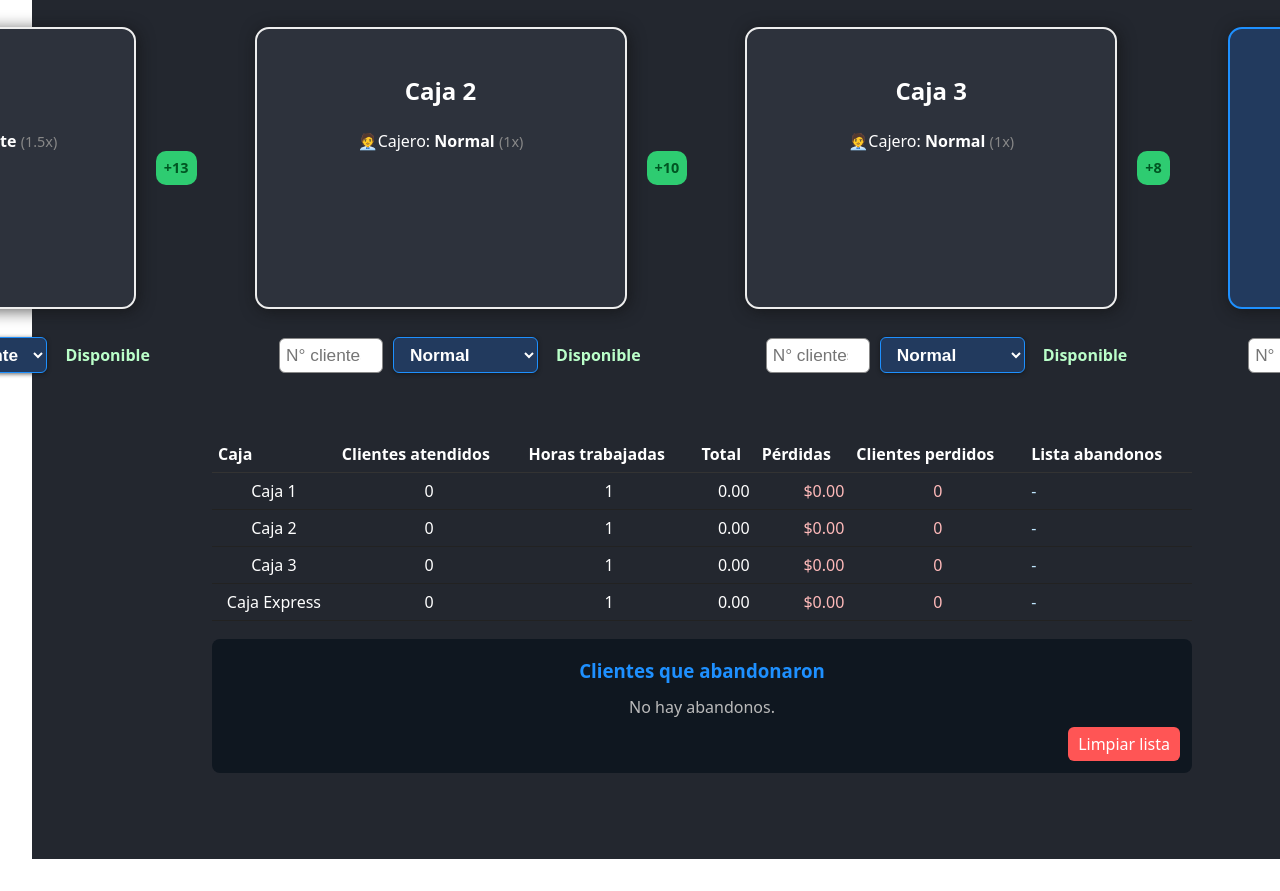
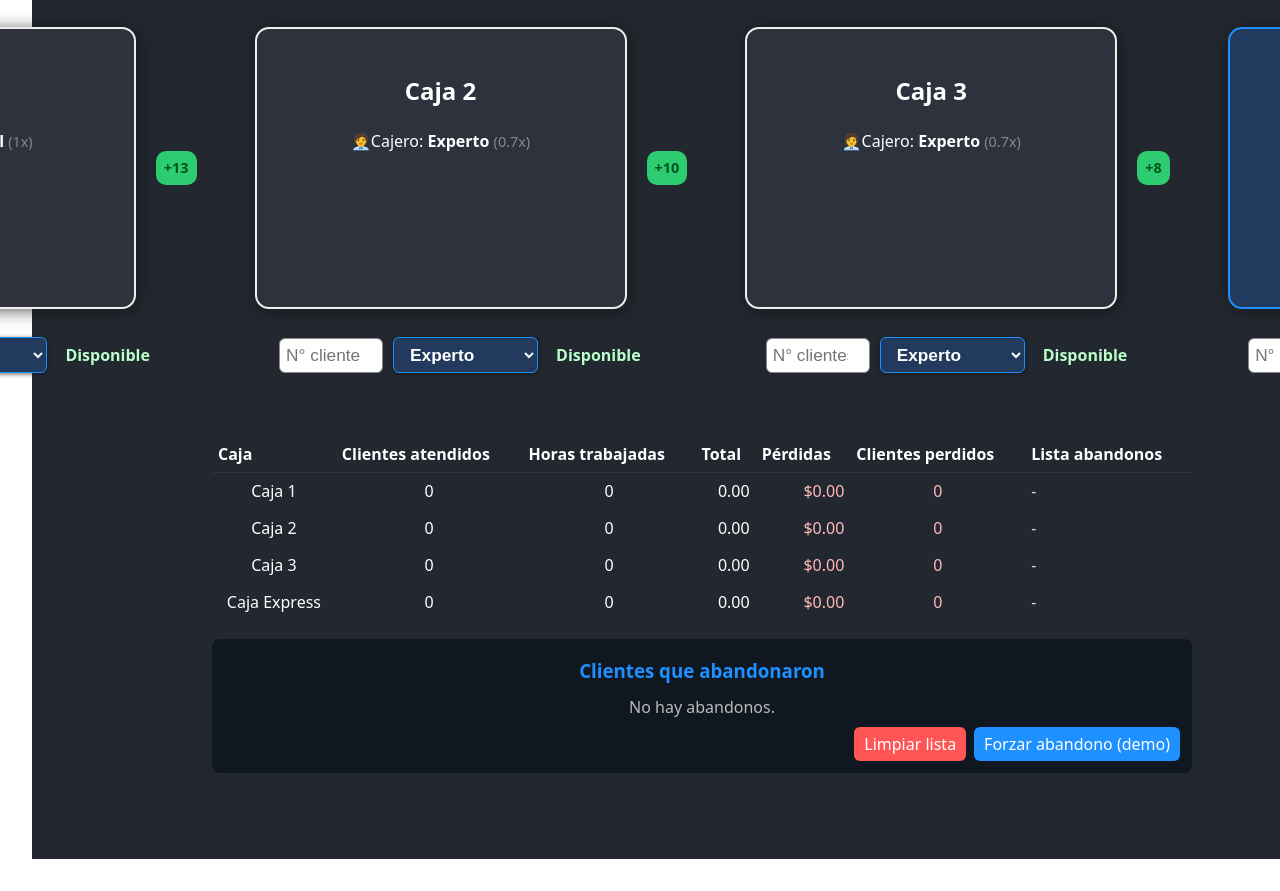
Before and after one commit to Miguelin04/Simulacion, a React app in the folder frontend/: page / in a window 1280 px wide. Shown: the part 380-1271 px from the top of the page. Built offline with nearby package versions, Linux system fonts and the light colour scheme; the HTML template or start-up script is replaced by a standard one.

Commit message:
cambios en el calculo del costo total

```diff
--- a/frontend/src/App.jsx
+++ b/frontend/src/App.jsx
@@ -5,6 +5,9 @@ import { deepClone, calcularTiempoAtencion } from './simulacionUtils';
 import './App.css';
 import Caja from './Caja';
 // Nota: panel de configuración temporal removido para mantener compatibilidad
+
+// Tarifa por hora usada en la tabla de costos (declarada una sola vez)
+const TARIFA_POR_HORA = 0.50;
 
 
 function App() {
@@ -18,11 +21,13 @@ function App() {
       if (experienciaRaw === 1) { multiplicador = 1.5; experienciaStr = 'Principiante'; }
       else if (experienciaRaw === 2) { multiplicador = 1.0; experienciaStr = 'Normal'; }
       else { multiplicador = 0.7; experienciaStr = 'Experto'; }
+      const previewHoras = (1 + Math.floor(Math.random() * 12));
       return {
         experiencia: experienciaStr,
         experiencia_raw: experienciaRaw,
         multiplicador,
-        horas_trabajadas: 0, // segundos
+        horas_trabajadas: 0, // segundos reales acumulados durante la simulación
+        preview_horas_trabajadas_seconds: previewHoras * 3600,
         sueldo_base: 400,
       };
     };
@@ -112,6 +117,20 @@ function App() {
       clientes_perdidos: [],
       cajero: { ...(cajaExpress.cajero || {}), horas_trabajadas: 0 }
     }) : null;
+    // Generar nuevos previews aleatorios (1..12h) y persistir en localStorage cada vez que iniciamos
+    try {
+      for (const c of cajasCopy) {
+        if (!c || !c.cajero) continue;
+        const ph = (1 + Math.floor(Math.random() * 12)) * 3600;
+        c.cajero.preview_horas_trabajadas_seconds = ph;
+        try { window.localStorage.setItem(`preview_horas_${(c.nombre||'').replace(/\s+/g,'_')}`, String(ph)); } catch (e) { void e; }
+      }
+      if (cajaExpressCopy && cajaExpressCopy.cajero) {
+        const phE = (1 + Math.floor(Math.random() * 12)) * 3600;
+        cajaExpressCopy.cajero.preview_horas_trabajadas_seconds = phE;
+        try { window.localStorage.setItem(`preview_horas_${(cajaExpressCopy.nombre||'').replace(/\s+/g,'_')}`, String(phE)); } catch (e) { void e; }
+      }
+    } catch (e) { void e; }
     // Si hay una caja seleccionada en la tabla, calcular referencia para usar como destino
     const destinoSeleccionado = cajaSeleccionada ? (cajasCopy.find(c => c.nombre === cajaSeleccionada) || (cajaExpressCopy && cajaExpressCopy.nombre === cajaSeleccionada ? cajaExpressCopy : null)) : null;
     // Calcular multiplicador y cantidades ajustadas por cada input, pero NO asignar extras todavía
@@ -301,7 +320,8 @@ function App() {
         headers: { 'Content-Type': 'application/x-www-form-urlencoded' },
         body: `nombre=${encodeURIComponent(nombreCaja)}&tipo=${encodeURIComponent(tipo)}`
       });
-    } catch {
+    } catch (e) {
+      void e;
       // Silencioso: si no hay backend, la selección sigue afectando solo al frontend
     }
   }
@@ -315,6 +335,23 @@ function App() {
   const cajaExpressRef = useRef(cajaExpress);
   useEffect(()=>{ cajasRef.current = cajas; }, [cajas]);
   useEffect(()=>{ cajaExpressRef.current = cajaExpress; }, [cajaExpress]);
+  // Asegurar que cada cajero tenga un preview de horas estable (1..12 h) guardado en el estado
+  useEffect(() => {
+    let needUpdate = false;
+    const updated = (cajas || []).map(c => {
+      if (!c || !c.cajero) return c;
+      if (!c.cajero.preview_horas_trabajadas_seconds || c.cajero.preview_horas_trabajadas_seconds <= 0) {
+        needUpdate = true;
+        return { ...c, cajero: { ...c.cajero, preview_horas_trabajadas_seconds: (1 + Math.floor(Math.random() * 12)) * 3600 } };
+      }
+      return c;
+    });
+    if (needUpdate) setCajas(updated);
+    if (cajaExpress && (!cajaExpress.cajero || !cajaExpress.cajero.preview_horas_trabajadas_seconds || cajaExpress.cajero.preview_horas_trabajadas_seconds <= 0)) {
+      const ph = (1 + Math.floor(Math.random() * 12)) * 3600;
+      setCajaExpress(prev => prev ? ({ ...prev, cajero: { ...(prev.cajero || {}), preview_horas_trabajadas_seconds: ph } }) : prev);
+    }
+  }, [cajas, cajaExpress]);
   // Mantener `cajeroPorCaja` en sincronía con el estado `cajas` / `cajaExpress`.
   useEffect(() => {
     const map = {};
@@ -430,7 +467,8 @@ function App() {
   // Calcular costo total localmente (sumatoria costo_por_hora + costo espera + penalización)
   const calcularCostoTotalLocal = () => {
     const desglose = calcularCostosPorCaja();
-    return desglose.reduce((s, r) => s + (r.total || 0), 0);
+    // Sumar pago por horas más pérdidas por abandonos para obtener costo total
+    return desglose.reduce((s, r) => s + (r.total || 0) + (r.perdidaTotal || 0), 0);
   };
 
   // Devuelve arreglo con desglose de costos por caja
@@ -440,19 +478,54 @@ function App() {
     for (const c of all) {
       const nombre = c.nombre || 'Caja';
       const clientesAtendidos = (c.clientes_atendidos || []).length;
-      // horas trabajadas como entero (horas), mostrar en rango 1..8
-      const horasTrabSeconds = (c.cajero && c.cajero.horas_trabajadas ? c.cajero.horas_trabajadas : 0);
-      const horasTrab = Math.min(8, Math.max(1, Math.floor(horasTrabSeconds / 3600)));
-      // Aplicar la fórmula del usuario: (sueldo_base / horasTrab) * clientesAtendidos
-      const sueldo = (c.cajero && c.cajero.sueldo_base) ? c.cajero.sueldo_base : 0;
-      const denom = Math.max(horasTrab, 1); // evitar división por cero, usar al menos 1h
-      const total = clientesAtendidos * (sueldo / denom);
       // Añadir métricas de pérdidas y clientes perdidos (si el frontend acumuló abandonos)
       const perdidaTotal = c.perdida_total || 0;
       const clientesPerdidos = (c.clientes_perdidos || []).length || 0;
       // lista de nombres de clientes que abandonaron (para mostrar en la tabla)
       const listaAbandonos = (c.clientes_perdidos || []).map(cl => cl && cl.nombre ? cl.nombre : '').filter(Boolean).join(', ');
-      rows.push({ nombre, clientesAtendidos, horasTrab, total, perdidaTotal, clientesPerdidos, listaAbandonos });
+      // horas trabajadas como entero (horas)
+      // Si la caja está descansando mostramos 0 horas y pago 0.
+      // Rango válido para horas trabajadas: 1..12 (cuando no está descansando)
+      // Si no hay simulación activa, mostrar 0 horas (antes de iniciar)
+      if (!enAnimacion && !simulacionActiva) {
+        rows.push({ nombre, clientesAtendidos, horasTrab: 0, total: 0, perdidaTotal, clientesPerdidos, listaAbandonos });
+        continue;
+      }
+
+      // Durante simulación: usar un valor aleatorio estable entre 1..12 horas (preview)
+      // Si falta el preview, generarlo, persistirlo y usarlo. No usamos las horas reales
+      // para sobreescribir el preview visual que el usuario pidió.
+      let previewSeconds = 0;
+      try {
+        const key = `preview_horas_${(c.nombre || '').replace(/\s+/g, '_')}`;
+        const stored = window.localStorage.getItem(key);
+        if (stored) {
+          const parsed = parseInt(stored, 10);
+          if (!Number.isNaN(parsed) && parsed > 0) previewSeconds = parsed;
+        }
+        // fallback al valor dentro del objeto cajero si existe
+        if (!previewSeconds && c.cajero && c.cajero.preview_horas_trabajadas_seconds && c.cajero.preview_horas_trabajadas_seconds > 0) {
+          previewSeconds = c.cajero.preview_horas_trabajadas_seconds;
+        }
+        // si aún no hay preview, generar uno aleatorio entre 1..12 h y persistir
+        if (!previewSeconds) {
+          const ph = (1 + Math.floor(Math.random() * 12)) * 3600;
+          previewSeconds = ph;
+          try { window.localStorage.setItem(key, String(previewSeconds)); } catch (e) { void e; }
+          // también dejarlo en el objeto cajero para consistencia en memoria
+          if (c.cajero) c.cajero.preview_horas_trabajadas_seconds = previewSeconds;
+        }
+      } catch (e) {
+        void e;
+        if (c.cajero && c.cajero.preview_horas_trabajadas_seconds && c.cajero.preview_horas_trabajadas_seconds > 0) previewSeconds = c.cajero.preview_horas_trabajadas_seconds;
+      }
+
+      const previewHours = Math.max(1, Math.min(12, Math.floor(previewSeconds / 3600) || 1));
+      const horasComputed = c.descansando ? 0 : previewHours;
+      const total = c.descansando ? 0 : (TARIFA_POR_HORA * horasComputed);
+      rows.push({ nombre, clientesAtendidos, horasTrab: horasComputed, total, perdidaTotal, clientesPerdidos, listaAbandonos });
+      continue;
+
     }
     return rows;
   };
@@ -528,6 +601,21 @@ function App() {
         cajero: { ...(cajaExpress.cajero || {}), horas_trabajadas: 0 }
       } : null;
 
+      // Generar nuevos previews aleatorios (1..12h) y persistir en localStorage cada vez que iniciamos
+      try {
+        for (const c of cajasCopy) {
+          if (!c || !c.cajero) continue;
+          const ph = (1 + Math.floor(Math.random() * 12)) * 3600;
+          c.cajero.preview_horas_trabajadas_seconds = ph;
+          try { window.localStorage.setItem(`preview_horas_${(c.nombre||'').replace(/\s+/g,'_')}`, String(ph)); } catch (e) { void e; }
+        }
+        if (cajaExpressCopy && cajaExpressCopy.cajero) {
+          const phE = (1 + Math.floor(Math.random() * 12)) * 3600;
+          cajaExpressCopy.cajero.preview_horas_trabajadas_seconds = phE;
+          try { window.localStorage.setItem(`preview_horas_${(cajaExpressCopy.nombre||'').replace(/\s+/g,'_')}`, String(phE)); } catch (e) { void e; }
+        }
+      } catch (e) { void e; }
+
       // Si no existen previewBases para las cajas actuales, generarlas ahora para asegurar variabilidad aleatoria
       try {
         const names = [...(cajasCopy || []).map(c => c.nombre), cajaExpressCopy ? cajaExpressCopy.nombre : null].filter(Boolean);
@@ -540,7 +628,8 @@ function App() {
           }
           setPreviewBases(map);
         }
-      } catch {
+      } catch (e) {
+        void e;
         // silencioso
       }
 
@@ -595,7 +684,8 @@ function App() {
         tiempoRojo: 0,
       })));
       setEnAnimacion(true);
-    } catch {
+    } catch (e) {
+      void e;
       alert('Error al conectar con el backend');
       setEnAnimacion(false);
     }
@@ -615,7 +705,8 @@ function App() {
         map[name] = minBase + variability; // rango: BASE-4 .. BASE+6..+? (ajustable)
       }
       setPreviewBases(map);
-    } catch {
+    } catch (e) {
+      void e;
       // silencioso
     }
   }, [cajas, cajaExpress, selectedDay, selectedHour]);
@@ -712,7 +803,8 @@ function App() {
                 }
             }
             caja.clientes_en_fila = nuevaFila;
-          } catch {
+          } catch (e) {
+            void e;
             // ignorar errores
           }
         }
@@ -749,7 +841,8 @@ function App() {
             }
           }
           copia.clientes_en_fila = nuevaFila;
-        } catch {
+        } catch (e) {
+          void e;
           // ignore
         }
         return copia;
@@ -825,7 +918,7 @@ function App() {
               // Agregar caja manualmente en frontend y rebalancear la mitad de la cola más larga
               const nueva = {
                 nombre: `Caja ${cajas.length + 1}`,
-                cajero: { experiencia: 'Normal', experiencia_raw: 2, multiplicador: 1.0, horas_trabajadas: 0, sueldo_base: 400 },
+                cajero: { experiencia: 'Normal', experiencia_raw: 2, multiplicador: 1.0, horas_trabajadas: 0, preview_horas_trabajadas_seconds: (1 + Math.floor(Math.random() * 12)) * 3600, sueldo_base: 400 },
                 clientes_en_fila: [],
                 cliente_actual: null,
                 tiempo_restante_cliente_actual: 0,
@@ -1099,7 +1192,9 @@ function App() {
                 >
                   <td style={{padding: 6}}>{r.nombre}</td>
                   <td style={{padding: 6, textAlign: 'center'}}>{r.clientesAtendidos}</td>
-                  <td style={{padding: 6, textAlign: 'center'}}>{Number.isFinite(r.horasTrab) ? r.horasTrab : (r.horasTrab)}</td>
+                  <td style={{padding: 6, textAlign: 'center'}}>
+                    {Number.isFinite(r.horasTrab) ? r.horasTrab : (r.horasTrab)}
+                  </td>
                   <td style={{padding: 6, textAlign: 'right'}}>{r.total.toFixed(2)}</td>
                   <td style={{padding: 6, textAlign: 'right', color: '#ffbaba'}}>${(r.perdidaTotal || 0).toFixed(2)}</td>
                   <td style={{padding: 6, textAlign: 'center', color: '#ffbaba'}}>{r.clientesPerdidos || 0}</td>
@@ -1143,7 +1238,43 @@ function App() {
               <button onClick={() => {
                 setCajas(prev => prev.map(c => ({ ...c, clientes_perdidos: [], perdida_total: 0 })));
                 if (cajaExpress) setCajaExpress(prev => prev ? ({ ...prev, clientes_perdidos: [], perdida_total: 0 }) : prev);
-              }} style={{padding: '6px 10px', borderRadius: 6, background: '#ff5555', color: '#fff', border: 'none'}}>Limpiar lista</button>
+              }} style={{padding: '6px 10px', borderRadius: 6, background: '#ff5555', color: '#fff', border: 'none', marginRight: 8}}>Limpiar lista</button>
+              <button onClick={() => {
+                // Forzar un abandono de demo: mover el último cliente de la primera caja con clientes a clientes_perdidos
+                let done = false;
+                setCajas(prev => {
+                  const copia = prev.map(c => ({ ...c, clientes_en_fila: [...(c.clientes_en_fila||[])], clientes_perdidos: c.clientes_perdidos || [], perdida_total: c.perdida_total || 0 }));
+                  for (const caja of copia) {
+                    if (!done && caja.clientes_en_fila && caja.clientes_en_fila.length > 0) {
+                      const idx = caja.clientes_en_fila.length - 1;
+                      const cl = caja.clientes_en_fila[idx];
+                      // marcar como perdido y mover
+                      caja.clientes_perdidos = caja.clientes_perdidos || [];
+                      caja.clientes_perdidos.push(cl);
+                      caja.perdida_total = (caja.perdida_total || 0) + (cl.precio_total || 0);
+                      caja.clientes_en_fila.splice(idx, 1);
+                      done = true;
+                      break;
+                    }
+                  }
+                  return copia;
+                });
+                if (!done && cajaExpress) {
+                  setCajaExpress(prev => {
+                    if (!prev) return prev;
+                    if (prev.clientes_en_fila && prev.clientes_en_fila.length > 0) {
+                      const copia = { ...prev, clientes_en_fila: [...prev.clientes_en_fila], clientes_perdidos: prev.clientes_perdidos || [], perdida_total: prev.perdida_total || 0 };
+                      const idx = copia.clientes_en_fila.length - 1;
+                      const cl = copia.clientes_en_fila[idx];
+                      copia.clientes_perdidos.push(cl);
+                      copia.perdida_total = (copia.perdida_total || 0) + (cl.precio_total || 0);
+                      copia.clientes_en_fila.splice(idx, 1);
+                      return copia;
+                    }
+                    return prev;
+                  });
+                }
+              }} style={{padding: '6px 10px', borderRadius: 6, background: '#1e90ff', color: '#fff', border: 'none'}}>Forzar abandono (demo)</button>
             </div>
           </div>
         </div>
```
